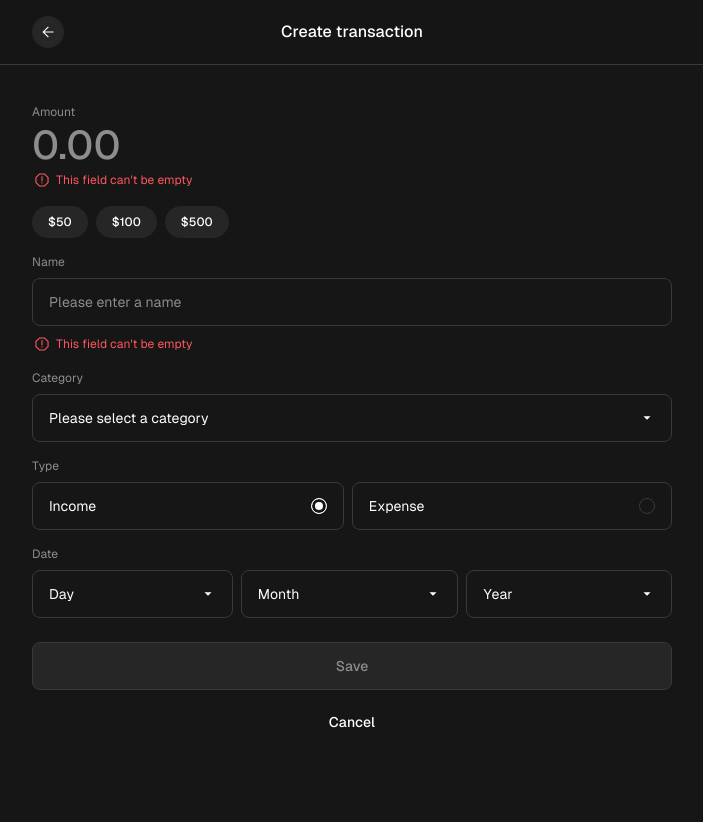
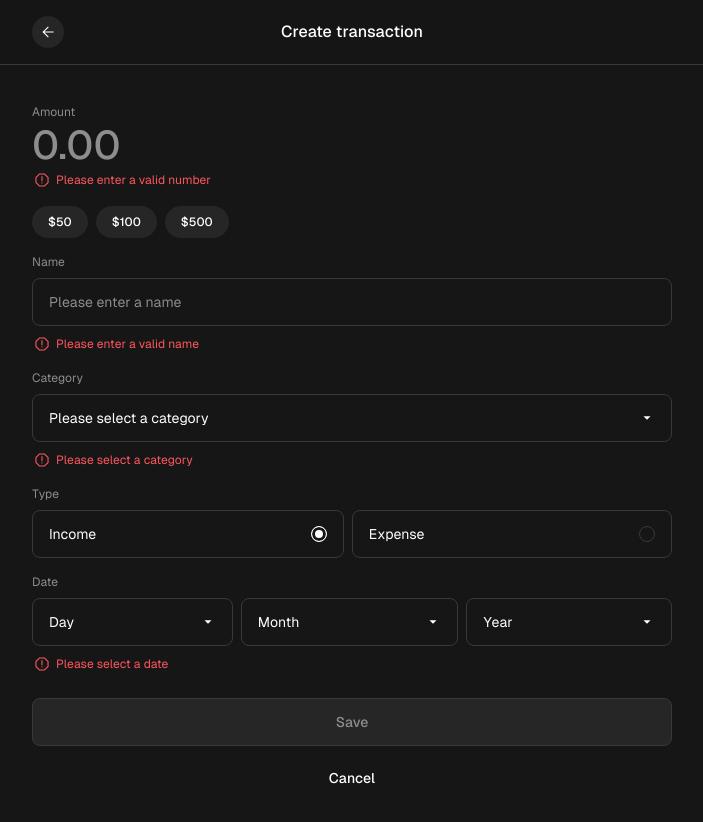
Before and after one commit to benjaminpfleghaar/mintly, a Next.js app: page /create in a window 1280 px wide. Shown: the top 822 px of the page, without its empty margins (288-991 px from the left). Before the commit the page ends 800 px from the top, so only its background shows below. Built offline with nearby package versions, Linux system fonts and the light colour scheme.

Commit message:
refactor error messages

```diff
--- a/components/ui/AmountInputLarge.tsx
+++ b/components/ui/AmountInputLarge.tsx
@@ -9,8 +9,8 @@ export default function AmountInputLarge() {
 		<>
 			<StyledInputDiv>
 				<StyledLabel htmlFor="amount">Amount</StyledLabel>
-				<StyledInput id="amount" type="text" name="amount" placeholder="0.00" />
-				<ErrorMessage />
+				<StyledInput id="amount" type="text" name="amount" placeholder="0.00" aria-describedby="amount-error" aria-invalid="true" />
+				<ErrorMessage id="amount-error" message="Please enter a valid number" />
 			</StyledInputDiv>
 			<StyledPillDiv>
 				<Pill onClick={() => console.log("$50")} label="$50" />
--- a/components/ui/CategorySelect.tsx
+++ b/components/ui/CategorySelect.tsx
@@ -2,12 +2,13 @@
 
 import styled from "styled-components";
 import { categories } from "@/data/categories";
+import ErrorMessage from "@/components/ui/ErrorMessage";
 
 export default function CategorySelect() {
 	return (
 		<StyledDiv>
 			<StyledLabel htmlFor="category">Category</StyledLabel>
-			<StyledSelect name="category" id="category" defaultValue="Please select a category">
+			<StyledSelect name="category" id="category" defaultValue="Please select a category" aria-describedby="category-error" aria-invalid="true">
 				<option disabled>Please select a category</option>
 				{categories.map((category) => (
 					<option key={category} value={category}>
@@ -15,6 +16,7 @@ export default function CategorySelect() {
 					</option>
 				))}
 			</StyledSelect>
+			<ErrorMessage id="category-error" message="Please select a category" />
 		</StyledDiv>
 	);
 }
--- a/components/ui/DateSelect.tsx
+++ b/components/ui/DateSelect.tsx
@@ -1,25 +1,27 @@
 "use client";
 
 import styled from "styled-components";
+import ErrorMessage from "@/components/ui/ErrorMessage";
 
 export default function DateSelect() {
 	return (
 		<StyledDiv>
 			<StyledSpan id="date">Date</StyledSpan>
 			<StyledFieldset aria-labelledby="date">
-				<StyledSelect name="day" aria-label="Day" defaultValue="Day">
+				<StyledSelect name="day" aria-label="Day" defaultValue="Day" aria-describedby="date-error" aria-invalid="true">
 					<option disabled>Day</option>
 					<option>1</option>
 				</StyledSelect>
-				<StyledSelect name="month" aria-label="Month" defaultValue="Month">
+				<StyledSelect name="month" aria-label="Month" defaultValue="Month" aria-describedby="date-error" aria-invalid="true">
 					<option disabled>Month</option>
 					<option>1</option>
 				</StyledSelect>
-				<StyledSelect name="year" aria-label="Year" defaultValue="Year">
+				<StyledSelect name="year" aria-label="Year" defaultValue="Year" aria-describedby="date-error" aria-invalid="true">
 					<option disabled>Year</option>
 					<option>1</option>
 				</StyledSelect>
 			</StyledFieldset>
+			<ErrorMessage id="date-error" message="Please select a date" />
 		</StyledDiv>
 	);
 }
--- a/components/ui/ErrorMessage.tsx
+++ b/components/ui/ErrorMessage.tsx
@@ -3,11 +3,11 @@
 import Image from "next/image";
 import styled from "styled-components";
 
-export default function ErrorMessage() {
+export default function ErrorMessage({ id, message }: { id: string; message: string }) {
 	return (
-		<StyledSpan>
+		<StyledSpan id={id} role="alert">
 			<Image src="/images/Alert.svg" width={20} height={20} alt="" />
-			This field can&apos;t be empty
+			{message}
 		</StyledSpan>
 	);
 }
--- a/components/ui/NameInput.tsx
+++ b/components/ui/NameInput.tsx
@@ -7,8 +7,8 @@ export default function NameInput({ defaultValue }: { defaultValue?: string }) {
 	return (
 		<StyledDiv>
 			<StyledLabel htmlFor="name">Name</StyledLabel>
-			<StyledInput id="name" type="text" name="name" defaultValue={defaultValue} placeholder="Please enter a name" />
-			<ErrorMessage />
+			<StyledInput id="name" type="text" name="name" defaultValue={defaultValue} placeholder="Please enter a name" aria-describedby="name-error" aria-invalid="true" />
+			<ErrorMessage id="name-error" message="Please enter a valid name" />
 		</StyledDiv>
 	);
 }
```
